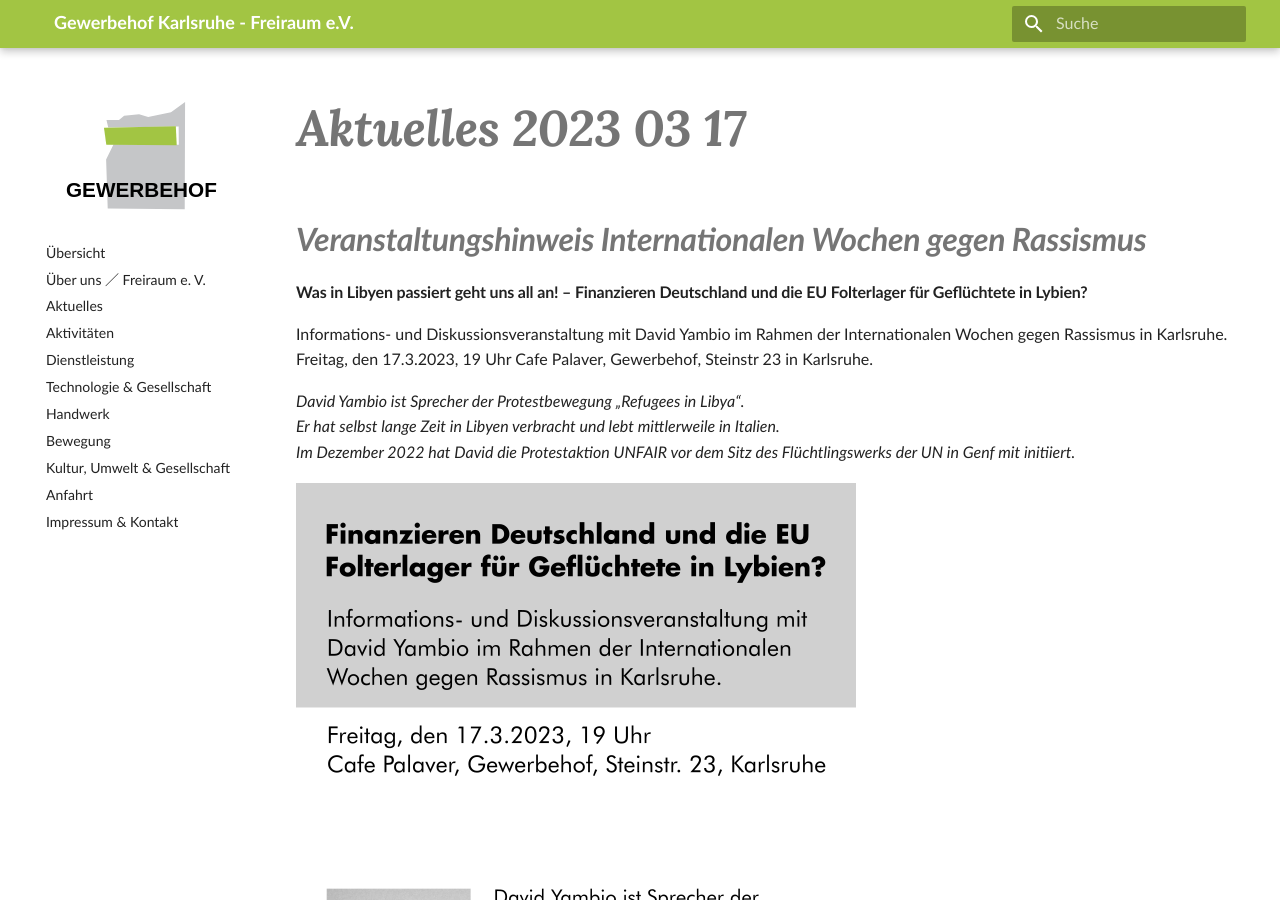
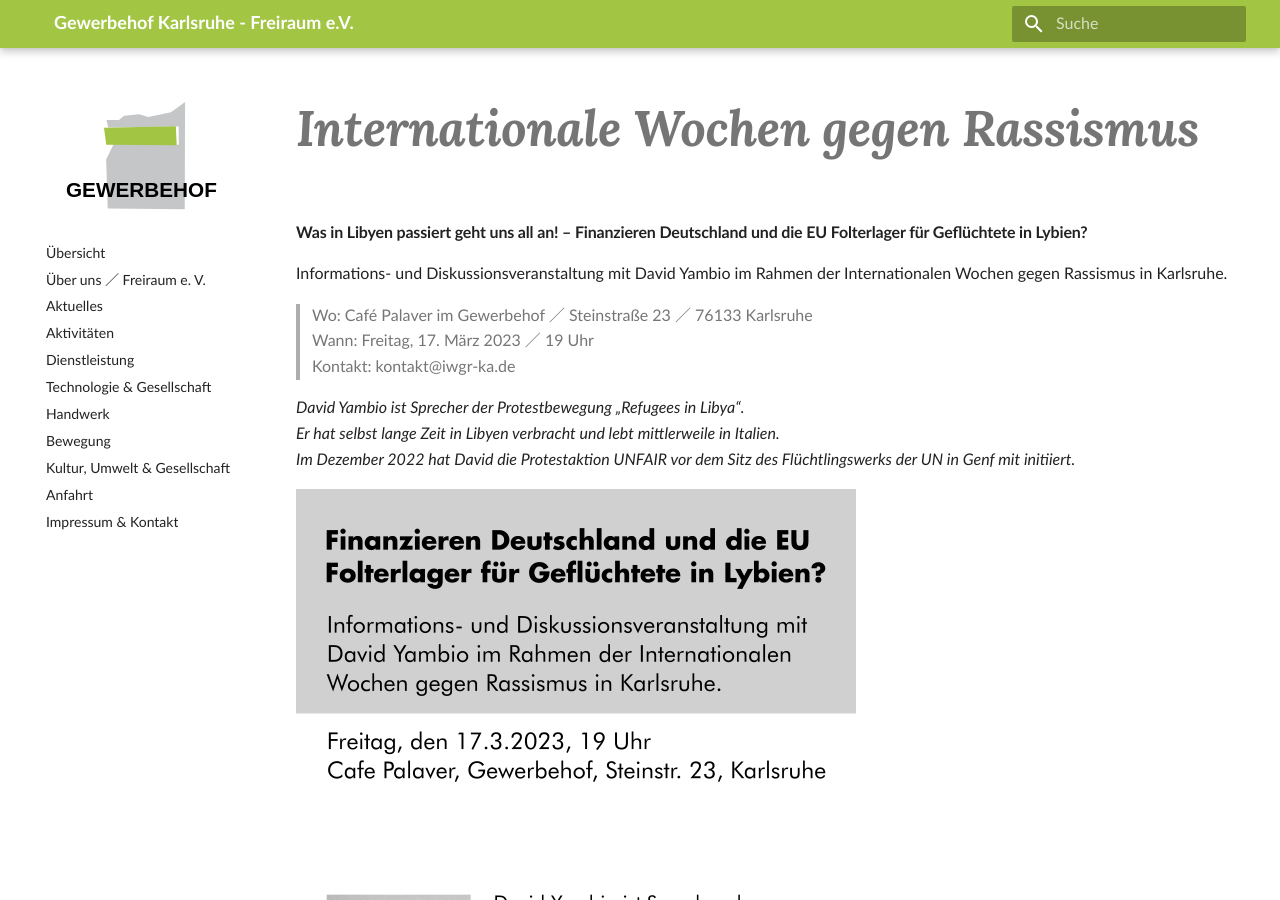
Before and after one commit to entropia/gewerbehof-webseite, an MkDocs documentation site: the page built from docs/news/2023-03-17_internationale-wochen-gegen-rassismus.md, in a window 1280 px wide and 900 px high. Built offline with MkDocs 1.6.1 and Material for MkDocs 9.7.7, drawn with Linux system fonts in a browser that asks for light colours; comment, search, counter and statistics services are not loaded.

Commit message:
Add `mkdocs-include-markdown-plugin` to slightly automate "Aktuelles" ...
... while also introducing stable URLs

fixes #42

```diff
--- a/docs/aktuelles_2023-03-17.md
+++ b/docs/news/2023-03-17_internationale-wochen-gegen-rassismus.md
@@ -4,20 +4,21 @@ hide:
 - footer
 ---
 
-## Veranstaltungshinweis Internationalen Wochen gegen Rassismus
+# Internationale Wochen gegen Rassismus
 
 #### Was in Libyen passiert geht uns all an! – Finanzieren Deutschland und die EU Folterlager für Geflüchtete in Lybien?
 
 Informations- und Diskussionsveranstaltung mit David Yambio im Rahmen der Internationalen Wochen gegen Rassismus in Karlsruhe.
-Freitag, den 17.3.2023, 19 Uhr Cafe Palaver, Gewerbehof, Steinstr 23 in Karlsruhe.
-
+> Wo: Café Palaver im Gewerbehof ／ Steinstraße 23 ／ 76133 Karlsruhe
+> Wann: Freitag, 17. März 2023 ／ 19 Uhr
+> Kontakt: kontakt@iwgr-ka.de
 
 _David Yambio ist Sprecher der Protestbewegung „Refugees in Libya“._
 _Er hat selbst lange Zeit in Libyen verbracht und lebt mittlerweile in Italien._
 _Im Dezember 2022 hat David die Protestaktion UNFAIR vor dem Sitz des Flüchtlingswerks der UN in Genf mit initiiert._
 
 
-[![Fyler Seite 1](files/Veranstaltung-DavidYambio_2023-03-17_1.png)](files/Veranstaltung-DavidYambio_2023-03-17.pdf)
-[![Fyler Seite 2](files/Veranstaltung-DavidYambio_2023-03-17_2.png)](files/Veranstaltung-DavidYambio_2023-03-17.pdf)
+[![Fyler Seite 1](../files/Veranstaltung-DavidYambio_2023-03-17_1.png)](../files/Veranstaltung-DavidYambio_2023-03-17.pdf)
+[![Fyler Seite 2](../files/Veranstaltung-DavidYambio_2023-03-17_2.png)](../files/Veranstaltung-DavidYambio_2023-03-17.pdf)
 
 [Veranstaltungsbeschreibung bei Internationale Wochen gegen Rassismus](https://www.iwgr-ka.de/event/was-in-libyen-passiert-geht-uns-all-an-finanzieren-deutschland-und-die-eu-folterlager-fuer-gefluechtete-in-lybien/)
--- a/mkdocs.yml
+++ b/mkdocs.yml
@@ -39,6 +39,7 @@ nav:
   - Impressum & Kontakt: impressum.md
 
 plugins:
+  - include-markdown
   - search
   - redirects:
       redirect_maps:
```
Also changed, not shown: docs/aktuelles.md (+4 -16 lines), docs/news/2022-07-02_gewerbehof-fest.md (renamed from docs/aktuelles_2022-07-02.md, +5 -1 lines), docs/news/2023-05-15_fahrrad-flohmarkt.md (renamed from docs/aktuelles_2023-05-15.md, +3 -3 lines), docs/news/2023-06-17_gewerbehof-fest.md (added, +20 -0 lines), 2 other files.
